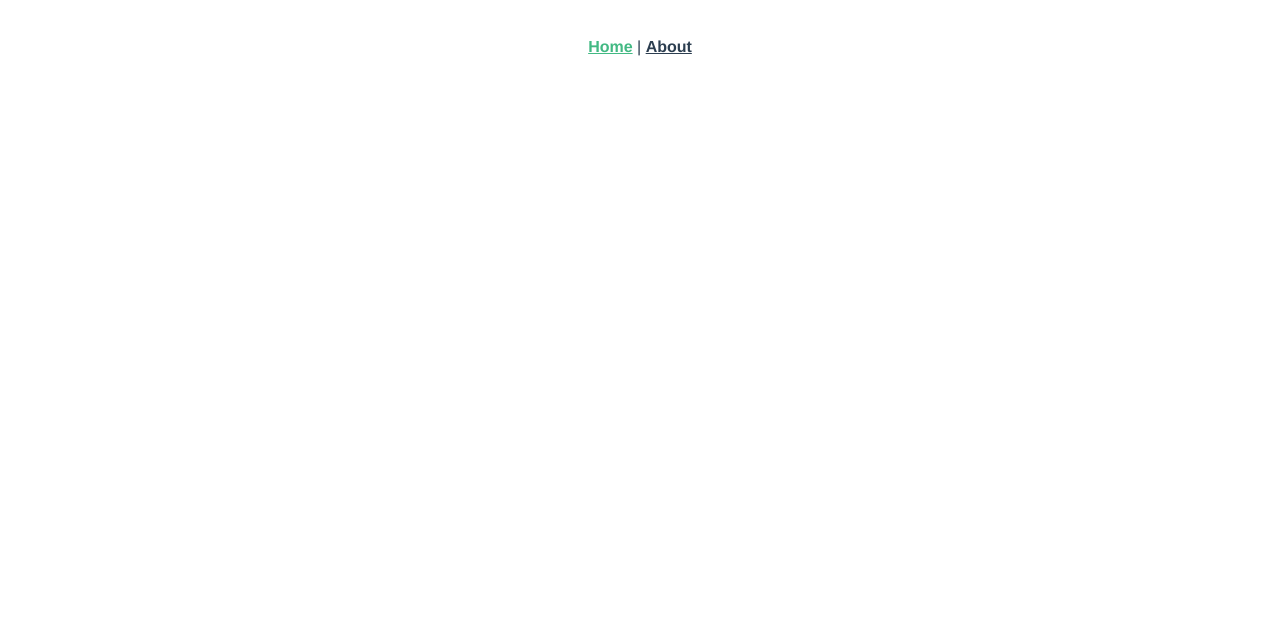
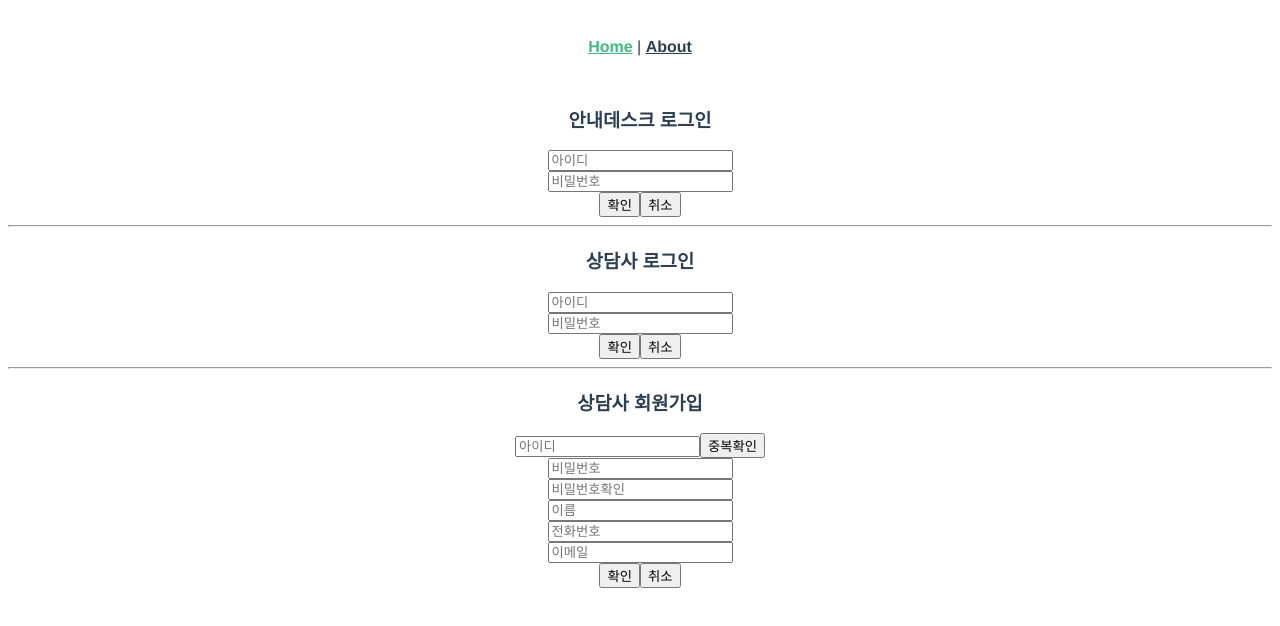
Before and after one commit to ehfmakan123/In4Seoul_WebRtc, a Vue app in the folder frontend/: page / in a window 1280 px wide. Before the commit this address had no page. Shown: the top 626 px of the page. Built offline with nearby package versions, Linux system fonts and the light colour scheme.

Commit message:
Feat: Add 로그인/회원가입 TC
데스크로그인, 상담사로그인, 상담사회원가입, 관리자 회원가입 Test Code 작성 완료

#147, #151, #154, #183

```diff
--- a/frontend/src/views/AdminAuth.vue
+++ b/frontend/src/views/AdminAuth.vue
@@ -1,14 +1,39 @@
 <template>
-  <div>
+  <div id="admin-login" class="modal">
+    <h3>관리자 로그인</h3>
+    <input type="text" placeholder="아이디" v-model="adminCredentials.id"><br/>
+    <input type="password" placeholder="비밀번호" v-model="adminCredentials.password"><br/>
+    <button @click="adminLoginConfirm">확인</button>
+    <button @click="adminLoginCancel">취소</button>
   </div>
 </template>
 
 <script>
 // @ is an alias to /src
+import { ref } from 'vue'
 
 export default {
   name: 'AdminAuth',
   components: {
+  },
+  setup() {
+
+    const adminCredentials = ref({ id: "", password: ""})
+
+    const adminLoginConfirm = () => {
+      console.log("admin 로그인 확인버튼 클릭됨!")
+      console.log("아이디: ",adminCredentials.value.id)
+      console.log("비밀번호: ",adminCredentials.value.password)
+    }
+    const adminLoginCancel = () => {
+      console.log("admin 로그인 취소버튼 클릭됨!")
+    }
+
+    return {
+      adminCredentials,
+      adminLoginConfirm,
+      adminLoginCancel
+    }
   }
 }
 </script>
--- a/frontend/src/views/Auth.vue
+++ b/frontend/src/views/Auth.vue
@@ -1,14 +1,92 @@
 <template>
-  <div>
+  <div id="desk-login" class="modal">
+    <h3>안내데스크 로그인</h3>
+    <input type="text" placeholder="아이디" v-model="deskLoginCredentials.id"><br/>
+    <input type="password" placeholder="비밀번호" v-model="deskLoginCredentials.password"><br/>
+    <button @click="deskLoginConfirm">확인</button>
+    <button @click="deskLoginCancel">취소</button>
+  </div>
+  <hr>
+  <div id="staff-login" class="modal">
+    <h3>상담사 로그인</h3>
+    <input type="text" placeholder="아이디" v-model="staffLoginCredentials.id"><br/>
+    <input type="password" placeholder="비밀번호" v-model="staffLoginCredentials.password"><br/>
+    <button @click="staffLoginConfirm">확인</button>
+    <button @click="staffLoginCancel">취소</button>
+  </div>
+  <hr>
+  <div id="staff-signup" class="modal">
+    <h3>상담사 회원가입</h3>
+    <input type="text" placeholder="아이디" v-model="staffSignupCredentials.id"><button @click="staffSignupIdCheck">중복확인</button><br/>
+    <input type="password" placeholder="비밀번호" v-model="staffSignupCredentials.password"><br/>
+    <input type="password" placeholder="비밀번호확인" v-model="staffSignupCredentials.passwordConfirm"><br/>
+    <input type="text" placeholder="이름" v-model="staffSignupCredentials.name"><br/>
+    <input type="text" placeholder="전화번호" v-model="staffSignupCredentials.phone"><br/>
+    <input type="text" placeholder="이메일" v-model="staffSignupCredentials.email"><br/>
+    <button @click="staffSignupConfirm">확인</button>
+    <button @click="staffSignupCancel">취소</button>
   </div>
 </template>
 
 <script>
 // @ is an alias to /src
+import { ref } from 'vue'
 
 export default {
   name: 'Auth',
   components: {
+  },
+  setup() {
+
+    const deskLoginCredentials = ref({ id: "", password: "" })
+    const staffLoginCredentials = ref({ id: "", password: "" })
+    const staffSignupCredentials = ref({ id: "", password: "", passwordConfirm: "", name: "", phone: "", email: "" })
+
+    const deskLoginConfirm = () => {
+      console.log("desk 로그인 확인버튼 클릭됨!")
+      console.log(deskLoginCredentials.value.id)
+      console.log(deskLoginCredentials.value.password)
+    }
+    const deskLoginCancel = () => {
+      console.log("desk 로그인 취소버튼 클릭됨!")
+    }
+    const staffLoginConfirm = () => {
+      console.log("staff 로그인 확인버튼 클릭됨!")
+      console.log(staffLoginCredentials.value.id)
+      console.log(staffLoginCredentials.value.password)
+    }
+    const staffLoginCancel = () => {
+      console.log("staff 로그인 확인버튼 클릭됨!")
+    }
+    const staffSignupIdCheck = () => {
+      console.log("staff 회원가입 중복확인버튼 클릭됨!")
+      console.log(staffSignupCredentials.value.id)
+    }
+    const staffSignupConfirm = () => {
+      console.log("staff 회원가입 확인버튼 클릭됨!")
+      console.log(staffSignupCredentials.value.id)
+      console.log(staffSignupCredentials.value.password)
+      console.log(staffSignupCredentials.value.passwordConfirm)
+      console.log(staffSignupCredentials.value.name)
+      console.log(staffSignupCredentials.value.phone)
+      console.log(staffSignupCredentials.value.email)
+    }
+    const staffSignupCancel = () => {
+      console.log("staff 회원가입 확인버튼 클릭됨!")
+    }
+
+    return {
+      deskLoginCredentials,
+      staffLoginCredentials,
+      staffSignupCredentials,
+      deskLoginConfirm,
+      deskLoginCancel,
+      staffLoginConfirm,
+      staffLoginCancel,
+      staffSignupIdCheck,
+      staffSignupConfirm,
+      staffSignupCancel
+    }
   }
 }
 </script>
```
Also changed, not shown: 1 other file (tests, documents, lock files or other folders).
